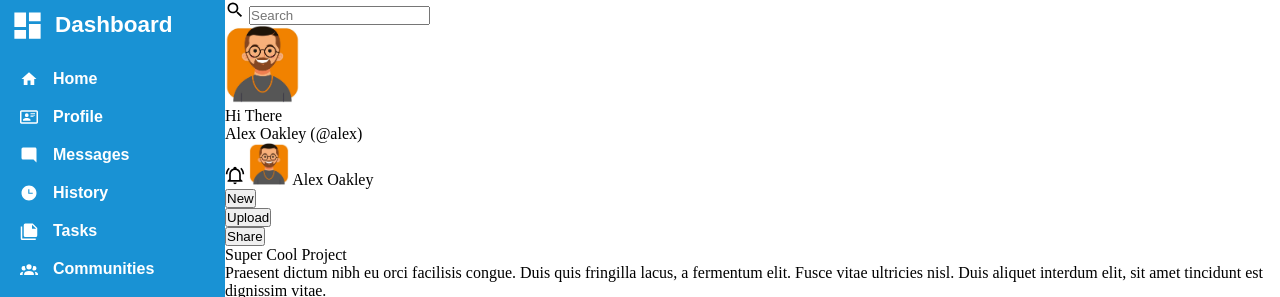
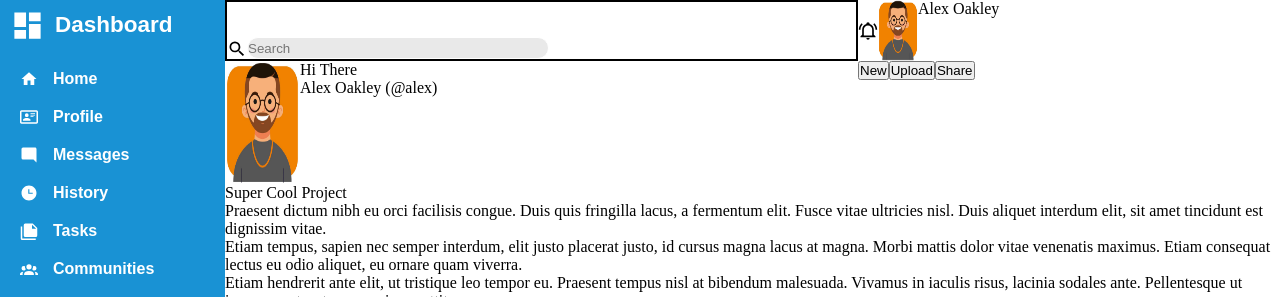
Before and after one commit to N-studies/admin-dashboard, a plain HTML site: page index.html in a window 1280 px wide. Shown: the top 297 px of the page. Drawn offline with Linux system fonts and the light colour scheme.

Commit message:
start header

```diff
--- a/index.html
+++ b/index.html
@@ -10,11 +10,11 @@
   <body>
     <div class="container">
       <div class="header">
-        <div>
+        <div class="search">
           <img src="magnify.svg" alt="search-icon" class="icon" />
           <input type="text" placeholder="Search" />
         </div>
-        <div>
+        <div class="greet">
           <img
             src="profile-image-4.jpg"
             alt="main-profile-image"
@@ -25,10 +25,12 @@
             <div class="user">Alex Oakley (@alex)</div>
           </div>
         </div>
-        <img src="bell-ring-outline.svg" alt="" class="icon alert-icon">
-        <img src="profile-image-4.jpg" alt="" class="upper-profile">
-        <span>Alex Oakley</span>
-        <ul>
+        <div class="top-nav">
+          <img src="bell-ring-outline.svg" alt="" class="icon alert-icon">
+          <img src="profile-image-4.jpg" alt="" class="upper-profile">
+          <span>Alex Oakley</span>
+        </div>
+        <ul class="nav-buttons">
             <li><button>New</button></li>
             <li><button>Upload</button></li>
             <li><button>Share</button></li>
--- a/style.css
+++ b/style.css
@@ -47,7 +47,6 @@ ul {
   display: grid;
   grid-template-columns: 100%;
   grid-template-rows: repeat(12, 50px);
-
 }
 
 .sidebar-list-2 {
@@ -61,15 +60,12 @@ ul {
   width: 150px;
 }
 
-
 .sidebar li {
-
   display: flex;
   gap: 15px;
   margin-top: 20px;
   margin-left: 20px;
 }
-
 
 .logo img {
   width: 35px;
@@ -83,3 +79,38 @@ ul {
   margin-left: 10px;
   align-items: center;
 }
+
+.header {
+  display: grid;
+  grid-template-rows: 1fr 2fr;
+  grid-template-columns: 3fr 2fr;
+}
+
+.search {
+  border: 2px solid;
+  display: flex;
+  align-items: flex-end;
+}
+
+input {
+  height: 20px;
+  background-color: rgb(233, 233, 233);
+  border: 1px solid white;
+  border-radius: 15px ;
+  width: 300px;
+}
+
+.greet {
+  grid-row: 2/3;
+  grid-column: 1/2;
+  display: flex;
+}
+
+.top-nav {
+  display: flex;
+}
+
+.nav-buttons {
+  display: flex;
+  grid-column-start: 2;
+}
```
